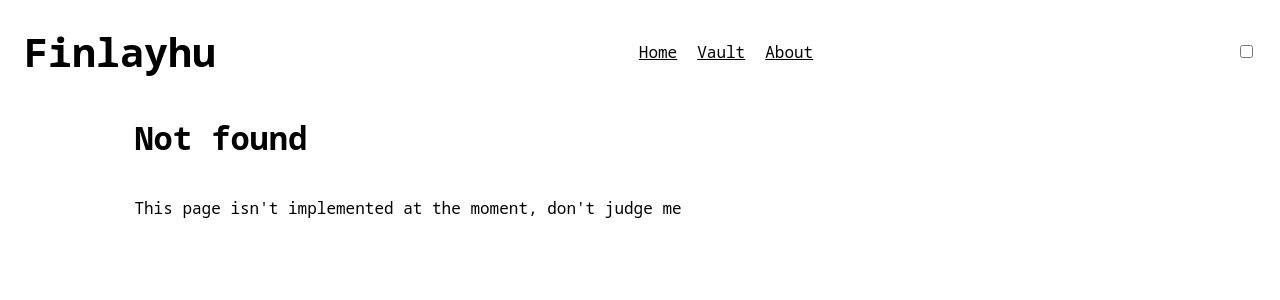
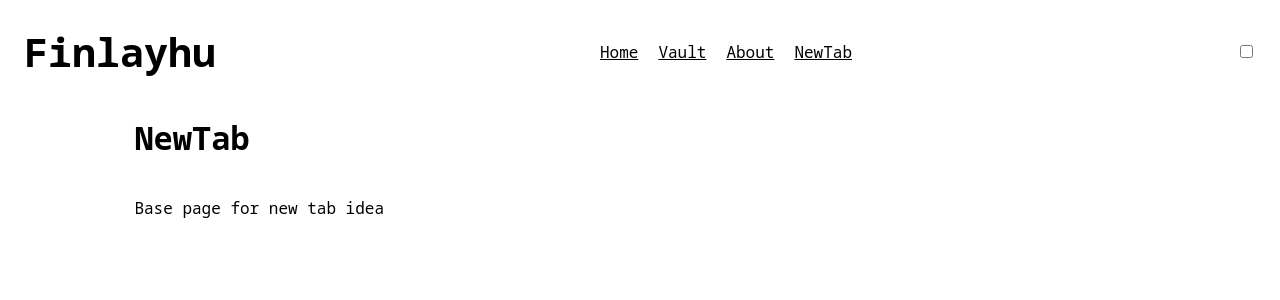
Before and after one commit to HudsonFinn/finlayhu, a React (Vite) app: page /new-tab in a window 1280 px wide. Before the commit this address had no page. Shown: the top 300 px of the page. Built offline with nearby package versions, Linux system fonts and the light colour scheme.

Commit message:
Add new tab page

```diff
--- a/src/components/NavBar/NavBar.tsx
+++ b/src/components/NavBar/NavBar.tsx
@@ -11,6 +11,7 @@ function NavBar() {
 					<NavButton title={'Home'} url={''} />
 					<NavButton title={'Vault'} url={'/vault'} />
 					<NavButton title={'About'} url={'/about'} />
+					<NavButton title={'NewTab'} url={'/new-tab'} />
 				</ol>
 			</nav>
 			<DarkModeToggle />
--- a/src/main.tsx
+++ b/src/main.tsx
@@ -9,6 +9,7 @@ import VaultPage from './pages/VaultPage.tsx';
 import LandingPage from './pages/LandingPage.tsx';
 import '@fontsource/noto-sans-mono';
 import AboutPage from './pages/AboutPage.tsx';
+import NewTabPage from './pages/NewTabPage.tsx';
 
 const router = createBrowserRouter([
 	{
@@ -32,6 +33,11 @@ const router = createBrowserRouter([
 				errorElement: <ErrorPage />,
 			},
 			{
+				path: 'new-tab',
+				element: <NewTabPage />,
+				errorElement: <ErrorPage />,
+			},
+			{
 				path: '*',
 				element: <NotFoundPage />,
 				errorElement: <ErrorPage />,
--- /dev/null
+++ b/src/pages/NewTabPage.tsx
@@ -0,0 +1,12 @@
+import '../App.css';
+
+function NewTabPage() {
+	return (
+		<div className="page">
+			<h1>NewTab</h1>
+			<p>Base page for new tab idea</p>
+		</div>
+	);
+}
+
+export default NewTabPage;
```
